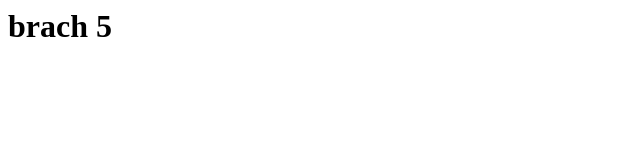
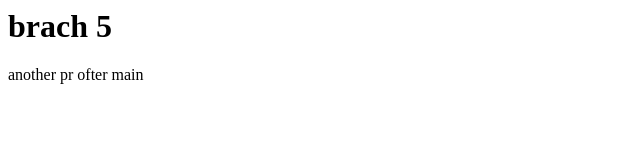
Before and after one commit to MaryemChaaba/AnotherOne, a plain HTML site: page index.html in a window 1280 px wide. Shown: the whole page, without its empty margins (0-640 px from the left). Drawn offline with Linux system fonts and the light colour scheme.

Commit message:
br5 maiin br5

```diff
--- a/index.html
+++ b/index.html
@@ -1 +1,2 @@
 <h1>brach 5</h1>
+<div>another pr ofter main</div>
```
